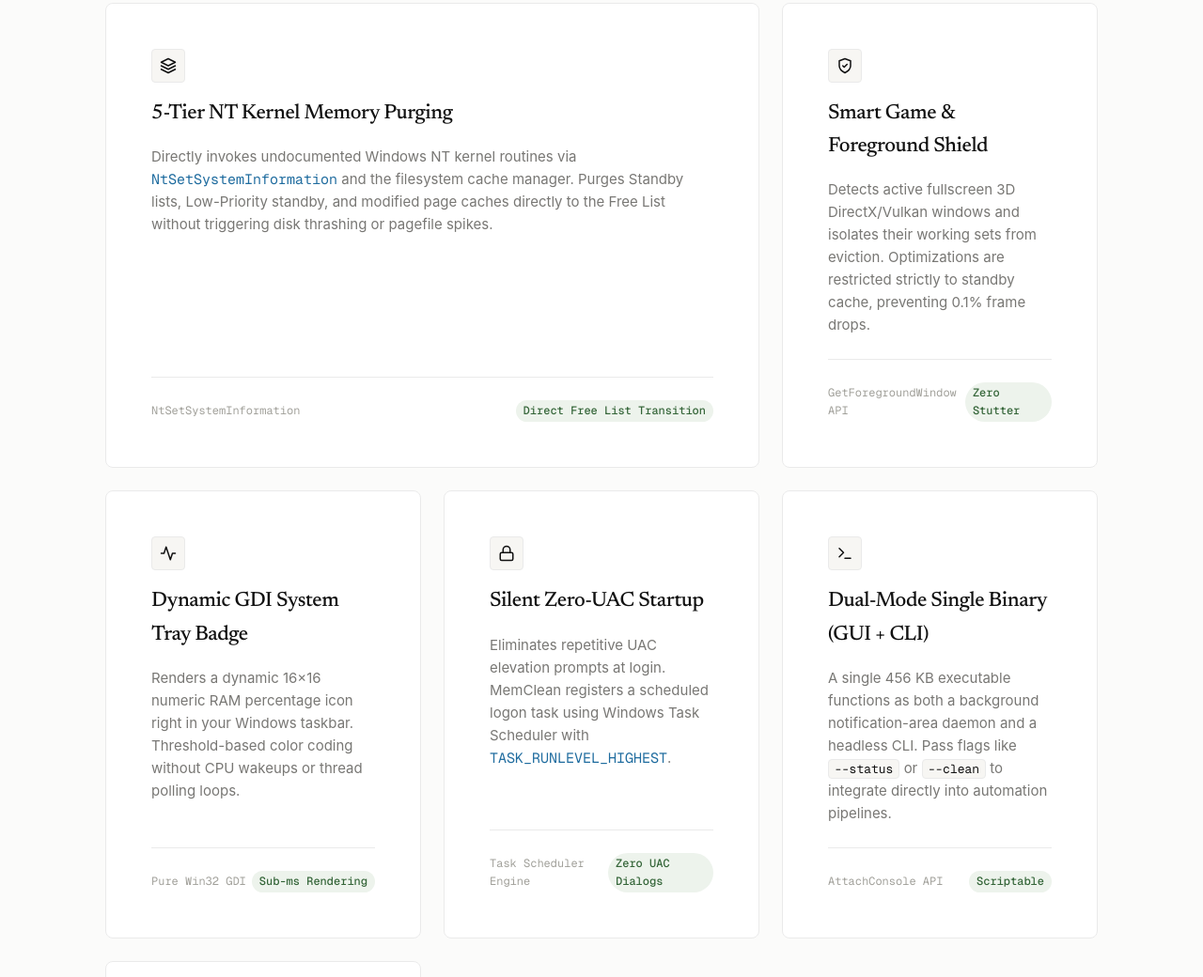
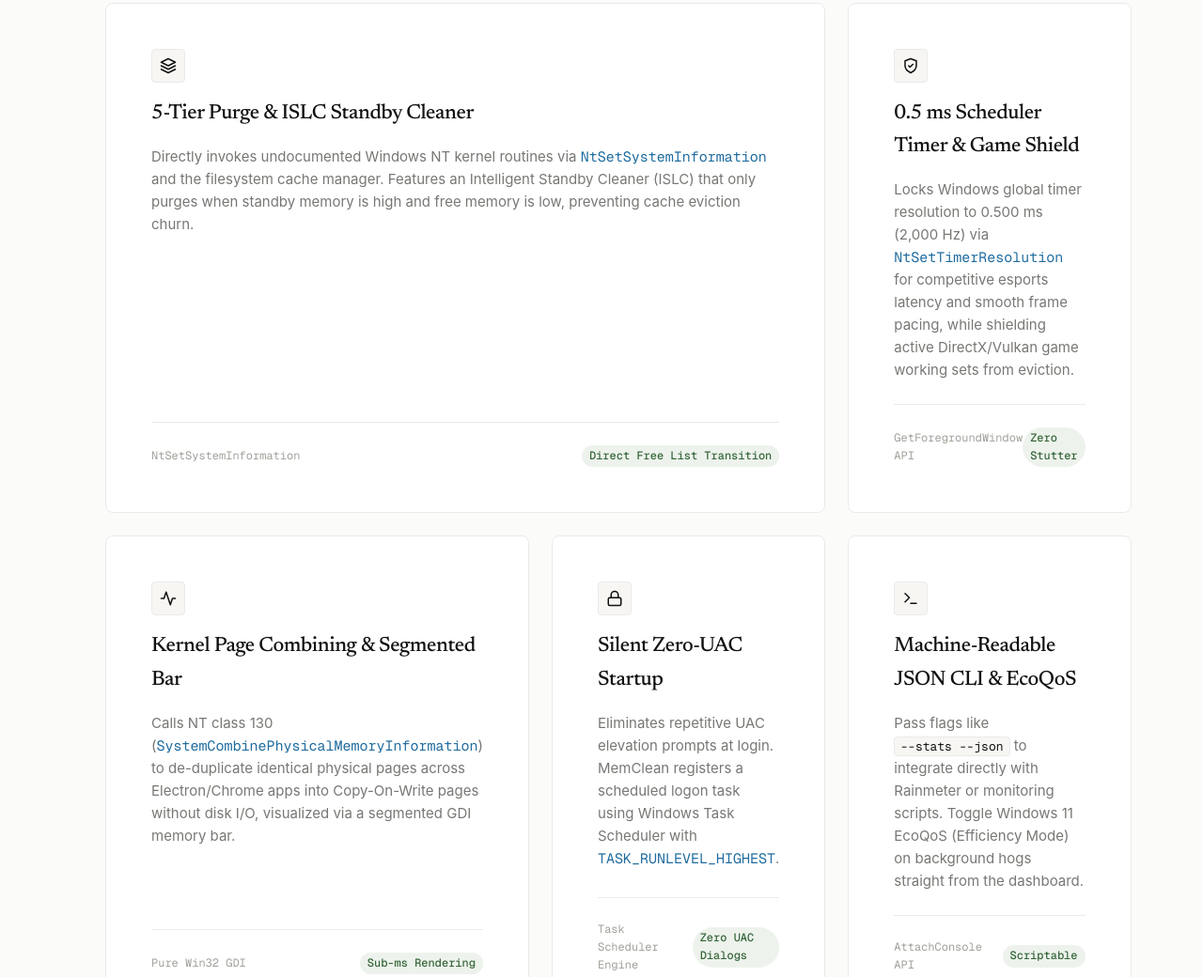
Before and after one commit to Xenonesis/memclean, a plain HTML site: page website/index.html in a window 1280 px wide. Shown: the part 2200-3240 px from the top of the page at 94% size. Drawn offline with nearby package versions, Linux system fonts and the light colour scheme.

Commit message:
docs(site): document ISLC engine, timer resolution, page combining, and JSON CLI

```diff
--- a/website/app.js
+++ b/website/app.js
@@ -433,6 +433,42 @@
 Run Level:    TASK_RUNLEVEL_HIGHEST
 Logon Action: Launch 'C:\\Program Files\\MemClean\\memclean.exe'
 Status:       Successfully configured. Zero UAC prompts will occur on reboot.`
+    },
+    json: {
+      cmd: 'memclean.exe --stats --json',
+      output: `{
+  "timestamp": 1730310240,
+  "memory": {
+    "total_mb": 16088,
+    "used_mb": 9236,
+    "free_mb": 52,
+    "zeroed_mb": 2004,
+    "standby_mb": 4795,
+    "modified_mb": 100,
+    "used_percent": 57
+  },
+  "timer_resolution": {
+    "current_ms": 0.500,
+    "minimum_ms": 15.625,
+    "maximum_ms": 0.500
+  },
+  "top_consumers": [
+    { "pid": 10564, "name": "explorer.exe", "working_set_mb": 592 },
+    { "pid": 7532, "name": "Code.exe", "working_set_mb": 362 }
+  ]
+}`
+    },
+    timer: {
+      cmd: 'memclean.exe --timer-res 0.5',
+      output: `[INFO] Initializing Windows high-resolution scheduler timer engine...
+[INFO] Invoked NtSetTimerResolution(5000, 1)... SUCCESS
+Active timer resolution: 0.500 ms (locked at 2,000 Hz)`
+    },
+    combine: {
+      cmd: 'memclean.exe --combine',
+      output: `[INFO] Invoked NtSetSystemInformation(130, SystemCombinePhysicalMemoryInformation)...
+[INFO] Scanned physical RAM pages for identical read-only content.
+Page combining executed: 14,210 duplicate pages merged (55.51 MB reclaimed).`
     }
   };
 
--- a/website/index.html
+++ b/website/index.html
@@ -378,9 +378,9 @@
                   <polyline points="2 12 12 17 22 12"></polyline>
                 </svg>
               </div>
-              <h3 class="bento-title">5-Tier NT Kernel Memory Purging</h3>
+              <h3 class="bento-title">5-Tier Purge &amp; ISLC Standby Cleaner</h3>
               <p class="bento-desc">
-                Directly invokes undocumented Windows NT kernel routines via <code style="color: var(--pastel-blue-text);">NtSetSystemInformation</code> and the filesystem cache manager. Purges Standby lists, Low-Priority standby, and modified page caches directly to the Free List without triggering disk thrashing or pagefile spikes.
+                Directly invokes undocumented Windows NT kernel routines via <code style="color: var(--pastel-blue-text);">NtSetSystemInformation</code> and the filesystem cache manager. Features an Intelligent Standby Cleaner (ISLC) that only purges when standby memory is high and free memory is low, preventing cache eviction churn.
               </p>
             </div>
             <div class="bento-meta">
@@ -398,9 +398,9 @@
                   <path d="m9 12 2 2 4-4"></path>
                 </svg>
               </div>
-              <h3 class="bento-title">Smart Game &amp; Foreground Shield</h3>
+              <h3 class="bento-title">0.5 ms Scheduler Timer &amp; Game Shield</h3>
               <p class="bento-desc">
-                Detects active fullscreen 3D DirectX/Vulkan windows and isolates their working sets from eviction. Optimizations are restricted strictly to standby cache, preventing 0.1% frame drops.
+                Locks Windows global timer resolution to 0.500 ms (2,000 Hz) via <code style="color: var(--pastel-blue-text);">NtSetTimerResolution</code> for competitive esports latency and smooth frame pacing, while shielding active DirectX/Vulkan game working sets from eviction.
               </p>
             </div>
             <div class="bento-meta">
@@ -417,9 +417,9 @@
                   <polyline points="22 12 18 12 15 21 9 3 6 12 2 12"></polyline>
                 </svg>
               </div>
-              <h3 class="bento-title">Dynamic GDI System Tray Badge</h3>
+              <h3 class="bento-title">Kernel Page Combining &amp; Segmented Bar</h3>
               <p class="bento-desc">
-                Renders a dynamic 16&times;16 numeric RAM percentage icon right in your Windows taskbar. Threshold-based color coding without CPU wakeups or thread polling loops.
+                Calls NT class 130 (<code style="color: var(--pastel-blue-text);">SystemCombinePhysicalMemoryInformation</code>) to de-duplicate identical physical pages across Electron/Chrome apps into Copy-On-Write pages without disk I/O, visualized via a segmented GDI memory bar.
               </p>
             </div>
             <div class="bento-meta">
@@ -457,9 +457,9 @@
                   <line x1="12" y1="19" x2="20" y2="19"></line>
                 </svg>
               </div>
-              <h3 class="bento-title">Dual-Mode Single Binary (GUI + CLI)</h3>
+              <h3 class="bento-title">Machine-Readable JSON CLI &amp; EcoQoS</h3>
               <p class="bento-desc">
-                A single 456 KB executable functions as both a background notification-area daemon and a headless CLI. Pass flags like <kbd>--status</kbd> or <kbd>--clean</kbd> to integrate directly into automation pipelines.
+                Pass flags like <kbd>--stats --json</kbd> to integrate directly with Rainmeter or monitoring scripts. Toggle Windows 11 EcoQoS (Efficiency Mode) on background hogs straight from the dashboard.
               </p>
             </div>
             <div class="bento-meta">
@@ -800,8 +800,14 @@
               <button type="button" class="terminal-tab-btn" role="tab" aria-selected="false" data-command="clean">
                 --clean
               </button>
-              <button type="button" class="terminal-tab-btn" role="tab" aria-selected="false" data-command="aggressive">
-                --aggressive
+              <button type="button" class="terminal-tab-btn" role="tab" aria-selected="false" data-command="json">
+                --stats --json
+              </button>
+              <button type="button" class="terminal-tab-btn" role="tab" aria-selected="false" data-command="timer">
+                --timer-res 0.5
+              </button>
+              <button type="button" class="terminal-tab-btn" role="tab" aria-selected="false" data-command="combine">
+                --combine
               </button>
               <button type="button" class="terminal-tab-btn" role="tab" aria-selected="false" data-command="autostart">
                 --autostart
```
Also changed, not shown: 3 other files.
